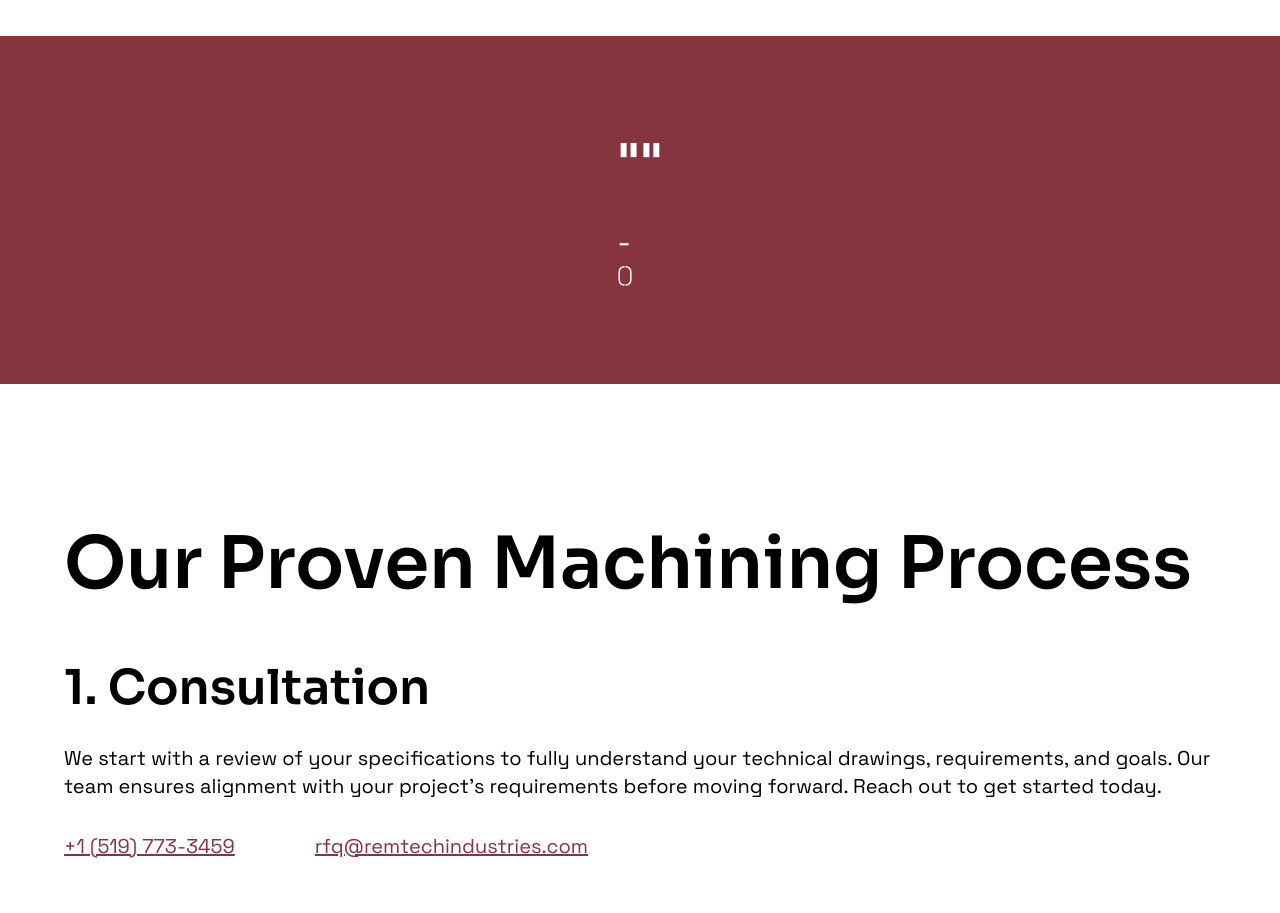
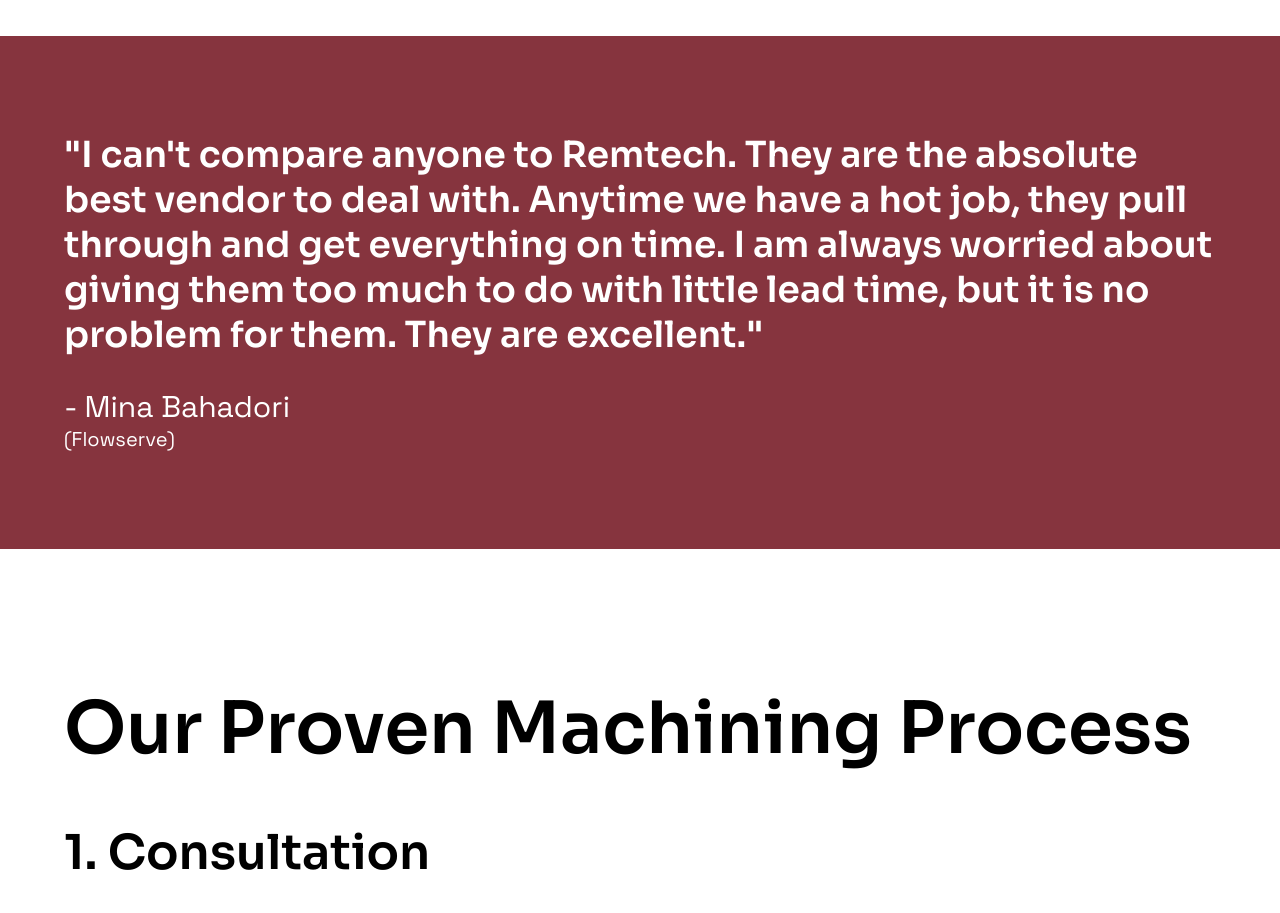
Before and after one commit to Remtech-Industries/website, a Nuxt app: page /machining in a window 1280 px wide. Shown: the part 2380-3293 px from the top of the page. Built offline with nearby package versions, Linux system fonts and the light colour scheme.

Commit message:
Reuse Minah's testimonial for the machining page

```diff
--- a/pages/machining.vue
+++ b/pages/machining.vue
@@ -30,9 +30,9 @@
             </div>
             <div class="bg-red-700 flex justify-center">
                 <div class="flex flex-col text-gray-50 py-16 xl:py-24 max-w-screen-2xl px-4 md:px-8 lg:px-12 xl:px-16">
-                    <span class="text-2xl/tight md:text-3xl/tight lg:text-4xl/tight xl:text-5xl/tight 2xl:text-6xl/tight sora mb-4 lg:mb-8">""</span>
-                    <span class="text-lg md:text-xl lg:text-2xl xl:text-3xl 2xl:text-4xl">- </span>
-                    <span>()</span>
+                    <span class="text-xl/tight md:text-2xl/tight lg:text-3xl/tight xl:text-4xl/tight 2xl:text-5xl/tight sora mb-4 lg:mb-8">"I can't compare anyone to Remtech. They are the absolute best vendor to deal with. Anytime we have a hot job, they pull through and get everything on time. I am always worried about giving them too much to do with little lead time, but it is no problem for them. They are excellent."</span>
+                    <span class="text-lg md:text-xl lg:text-2xl xl:text-3xl 2xl:text-4xl">- Mina Bahadori</span>
+                    <span>(Flowserve)</span>
                 </div>
             </div>
             <div class="flex justify-center">
```
